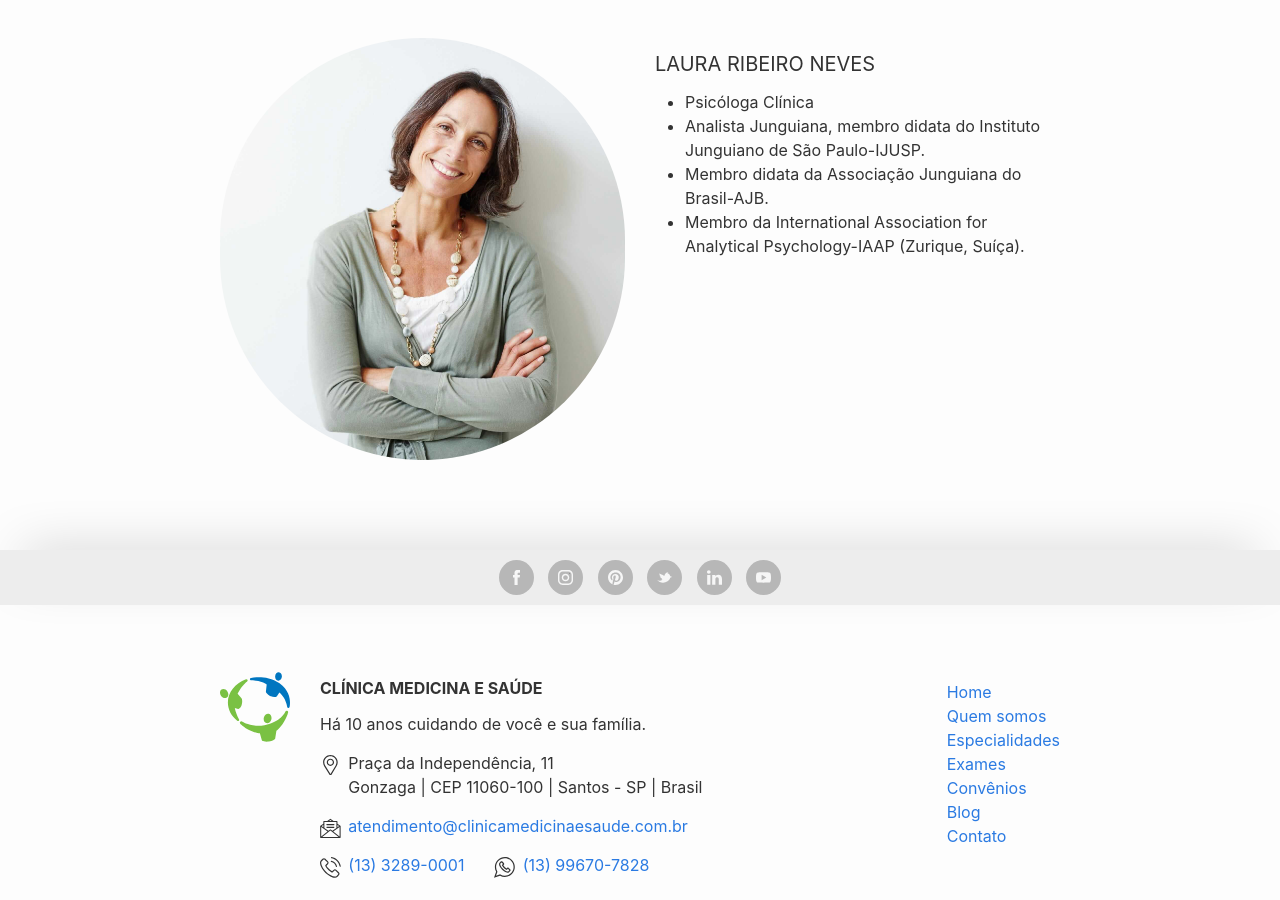
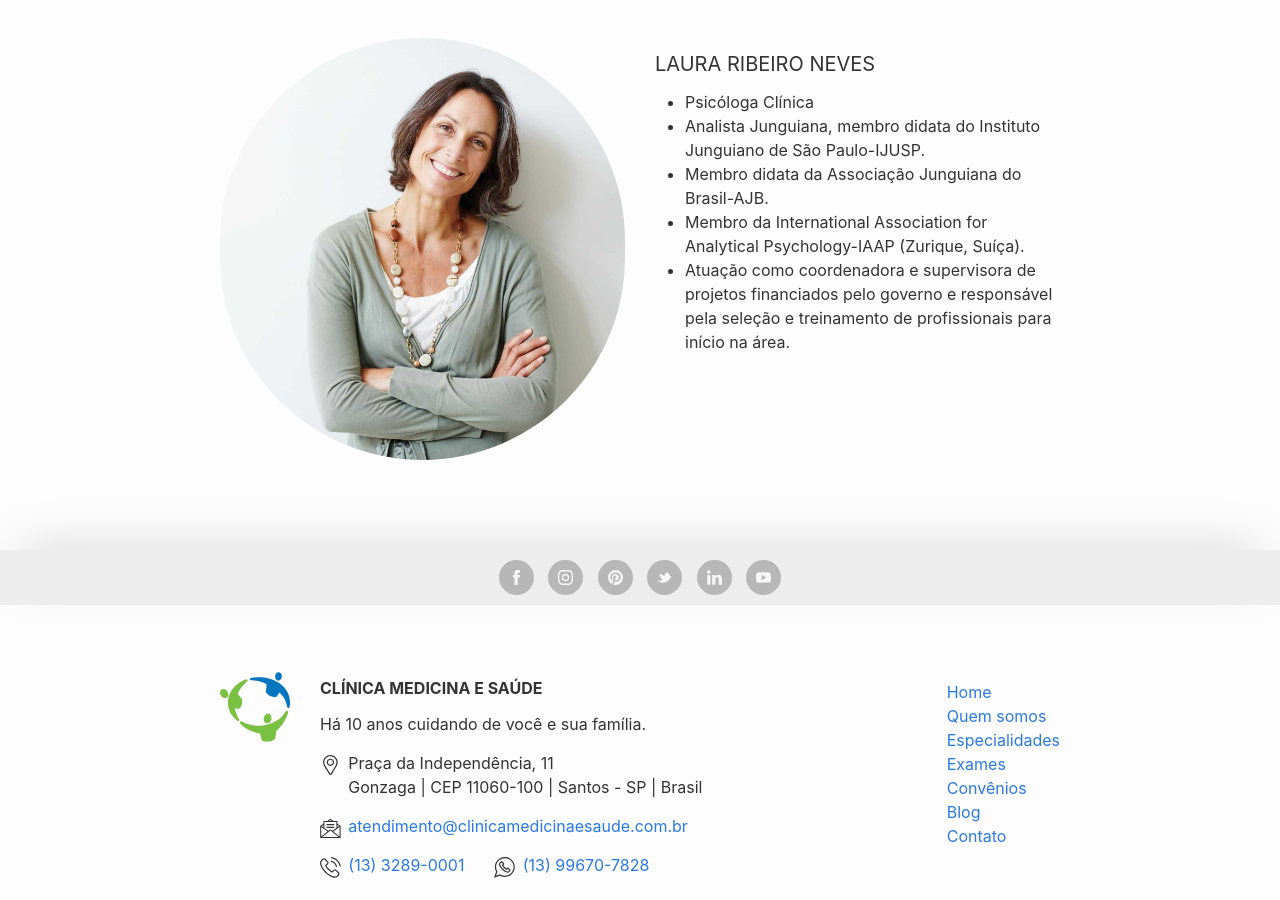
Before and after one commit to CopaTecnologia/medicinaesaude, a Jekyll site: the page built from sobre.markdown, in a window 1280 px wide and 900 px high, scrolled down 1884 px. Built offline with Jekyll 4.4.1, drawn with Linux system fonts in a browser that asks for light colours.

Commit message:
Updated Laura Ribeiro Neves

```diff
--- a/_profissionais/laura-ribeiro-neves.markdown
+++ b/_profissionais/laura-ribeiro-neves.markdown
@@ -9,3 +9,4 @@
 * Analista Junguiana, membro didata do Instituto Junguiano de São Paulo-IJUSP.
 * Membro didata da Associação Junguiana do Brasil-AJB.
 * Membro da International Association for Analytical Psychology-IAAP (Zurique, Suíça).
+* Atuação como coordenadora e supervisora de projetos financiados pelo governo e responsável pela seleção e treinamento de profissionais para início na área.
```
